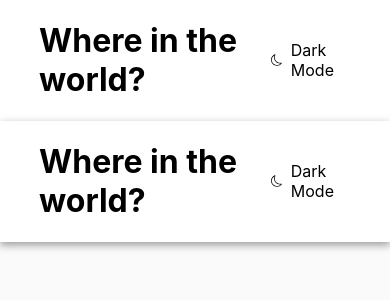
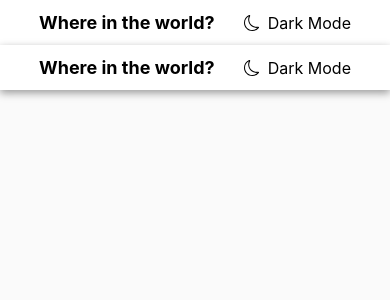
Before and after one commit to Sagi23/rest-countries, a Next.js app: page /components/Navbar in a window 390 px wide. Shown: the top 300 px of the page. Built offline with nearby package versions, Linux system fonts and the light colour scheme.

Commit message:
Add styles and responsiveness

```diff
--- a/styles/CountryDetail.module.css
+++ b/styles/CountryDetail.module.css
@@ -1,16 +1,17 @@
 .grid {
-  display: -ms-grid;
-  display: grid;
-  -ms-grid-columns: (1fr)[2];
-      grid-template-columns: repeat(2, 1fr);
-  width: 60%;
+  display: -webkit-box;
+  display: -ms-flexbox;
+  display: flex;
+  width: 70%;
   margin: 3rem auto 0;
   gap: 3rem;
-  justify-items: center;
+  -webkit-box-pack: center;
+      -ms-flex-pack: center;
+          justify-content: center;
 }
 
 .goBackBtn {
-  width: 60%;
+  width: 80%;
   margin: 6rem auto 0;
   display: -webkit-box;
   display: -ms-flexbox;
@@ -28,7 +29,7 @@
 }
 
 .barChart {
-  width: 60%;
+  width: 80%;
   margin: 3rem auto 0;
 }
 
@@ -41,8 +42,7 @@
 }
 
 .right {
-  width: 600px;
-  height: 400px;
+  width: 400px;
 }
 
 .right .subTitle {
@@ -50,11 +50,39 @@
 }
 
 .right .borderLink {
-  padding: 0px 10px;
+  padding: 0.1rem 1.5rem;
   margin: 0.3rem;
   color: #44b4ff;
   cursor: pointer;
   -webkit-box-shadow: 0 0rem 0.5rem rgba(0, 0, 0, 0.185);
           box-shadow: 0 0rem 0.5rem rgba(0, 0, 0, 0.185);
 }
+
+.right .borderContainer {
+  display: -webkit-box;
+  display: -ms-flexbox;
+  display: flex;
+  -ms-flex-wrap: wrap;
+      flex-wrap: wrap;
+}
+
+@media (max-width: 1200px) {
+  .grid {
+    display: block;
+    width: 80%;
+  }
+  .flag img {
+    width: 100%;
+    height: 100%;
+    -o-object-fit: cover;
+       object-fit: cover;
+    border: 1px solid rgba(0, 0, 0, 0.137);
+  }
+  .barChart {
+    margin: 0 auto;
+  }
+  .right {
+    width: 100%;
+  }
+}
 /*# sourceMappingURL=CountryDetail.module.css.map */
--- a/styles/CountryDetail.module.scss
+++ b/styles/CountryDetail.module.scss
@@ -1,14 +1,21 @@
+// .grid {
+//   display: grid;
+//   grid-template-columns: repeat(2, 1fr);
+//   width: 60%;
+//   margin: 3rem auto 0;
+//   gap: 3rem;
+//   justify-items: center;
+// }
 .grid {
-  display: grid;
-  grid-template-columns: repeat(2, 1fr);
-  width: 60%;
+  display: flex;
+  width: 70%;
   margin: 3rem auto 0;
   gap: 3rem;
-  justify-items: center;
+  justify-content: center;
 }
 
 .goBackBtn {
-  width: 60%;
+  width: 80%;
   margin: 6rem auto 0;
   display: flex;
   button {
@@ -22,7 +29,7 @@
 }
 
 .barChart {
-  width: 60%;
+  width: 80%;
   margin: 3rem auto 0;
 }
 
@@ -36,16 +43,41 @@
 }
 
 .right {
-  width: 600px;
-  height: 400px;
+  width: 400px;
+
   .subTitle {
     font-weight: 500;
   }
   .borderLink {
-    padding: 0px 10px;
+    padding: 0.1rem 1.5rem;
     margin: 0.3rem;
     color: rgb(68, 180, 255);
     cursor: pointer;
     box-shadow: 0 0rem 0.5rem rgba(0, 0, 0, 0.185);
   }
+  .borderContainer {
+    display: flex;
+    flex-wrap: wrap;
+  }
 }
+
+@media (max-width: 1200px) {
+  .grid {
+    display: block;
+    width: 80%;
+  }
+  .flag {
+    img {
+      width: 100%;
+      height: 100%;
+      object-fit: cover;
+      border: 1px solid rgba(0, 0, 0, 0.137);
+    }
+  }
+  .barChart {
+    margin: 0 auto;
+  }
+  .right {
+    width: 100%;
+  }
+}
--- a/styles/Navbar.module.css
+++ b/styles/Navbar.module.css
@@ -39,4 +39,10 @@
       -ms-flex-align: center;
           align-items: center;
 }
+
+@media (max-width: 900px) {
+  .title {
+    font-size: 18px;
+  }
+}
 /*# sourceMappingURL=Navbar.module.css.map */
--- a/styles/Navbar.module.scss
+++ b/styles/Navbar.module.scss
@@ -22,3 +22,9 @@
   display: flex;
   align-items: center;
 }
+
+@media (max-width: 900px) {
+  .title {
+    font-size: 18px;
+  }
+}
--- a/styles/globals.css
+++ b/styles/globals.css
@@ -1,7 +1,6 @@
 html,
 body {
   background-color: #fafafa;
-
   padding: 0;
   margin: 0;
   font-family: -apple-system, BlinkMacSystemFont, Segoe UI, Roboto, Oxygen,
@@ -15,4 +14,5 @@ a {
 
 * {
   box-sizing: border-box;
+  color: black;
 }
```
Also changed, not shown: pages/country/[cId].js (+3 -4 lines), 2 other files (tests, documents, lock files or other folders).
